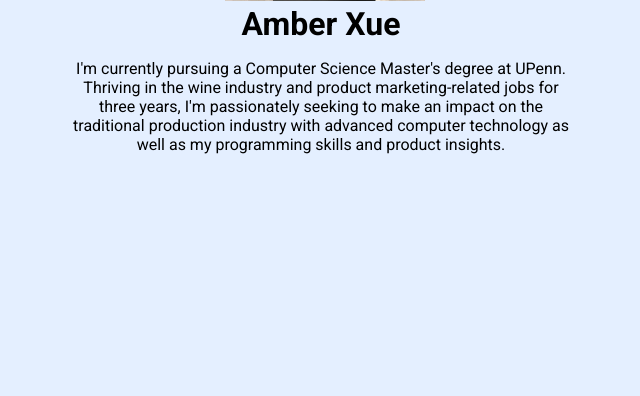
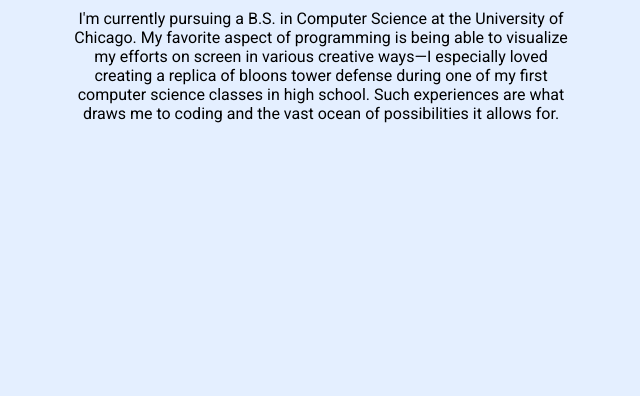
Before and after one commit to williamlin-02/portfolio-site, a Flask app: page /william in a window 1280 px wide. Shown: the part 314-710 px from the top of the page, without its empty margins (319-959 px from the left). Run offline with Flask 2, Linux system fonts and the light colour scheme.

Commit message:
updatef my info

```diff
--- a/app/__init__.py
+++ b/app/__init__.py
@@ -32,26 +32,26 @@ def work_edu(name):
     job = {
         "amber": ["Black Stallion Winery"],
         "jacky": ["Wendy's"],
-        "william": ["job"]
+        "william": ["U.S. Census Bureau"]
     }
     # key: name
     # value: 2d list with inner generating new lines
     job_description = {
         "amber": [["July 2019 - June 2020"]],
         "jacky": [["October 2019 - March 2020"]],
-        "william": [["job"]]
+        "william": [["August 2020 - November 2020"]]
     }
     education = {
         "amber": ["University of Pennsylvania", "University of California, Davis"],
         "jacky": ["University of Kansas", "Northwest High School"],
-        "william": ["edu"]
+        "william": ["University of Chicago", "Stuyvesant High School"]
     }
     # key: name
     # value: 2d list with inner generating new lines
     edu_description = {
         "amber": [["M.S Computer and Information Technology","Aug 2021 - May 2023"], ["Viticulture and Enology","Sep 2015 - Jun 2018"]],
         "jacky": [["B.S. Computer Science","Aug 2020 - May 2024"], ["High School", "Aug 2016 - May 2020"]],
-        "william": [["edu"]]
+        "william": [["B.S. Computer Science, Minor in Philosophy", "Sept 2020 - June 2024"], ["High School", "Sept 2016 - June 2020"]]
     }
     profile_edu = education[name]
     profile_edu_desc = edu_description[name]
--- a/app/templates/william.html
+++ b/app/templates/william.html
@@ -2,19 +2,21 @@
 
 {% block body %}
 <div class="name">
-    <div id="amber-picture" class="amber-picture">
-        <img src="./static/img/amber_photo.jpg" width="200">
+    <div id="william-picture" class="william-picture">
+        <img src="./static/img/william_photo.jpg" width="200">
     </div>
 </div>
 
 <div class="about-me">
-    <h1 class="section-header">Amber Xue</h1>
+    <h1 class="section-header">William Lin</h1>
     <p class ="text" style="width: 500px;" >
-        I'm currently pursuing a Computer Science
-        Master's degree at UPenn. Thriving in the wine industry and
-        product marketing-related jobs for three years, I'm passionately
-        seeking to make an impact on the traditional production
-        industry with advanced computer technology as well as my
-        programming skills and product insights.</p>
+        I'm currently pursuing a B.S. in Computer Science
+        at the University of Chicago. My favorite aspect
+        of programming is being able to visualize my efforts on
+        screen in various creative ways—I especially loved
+        creating a replica of bloons tower defense during one of
+        my first computer science classes in high school.
+        Such experiences are what draws me to coding and the
+        vast ocean of possibilities it allows for.</p>
 </div>
 {% endblock %}
```
